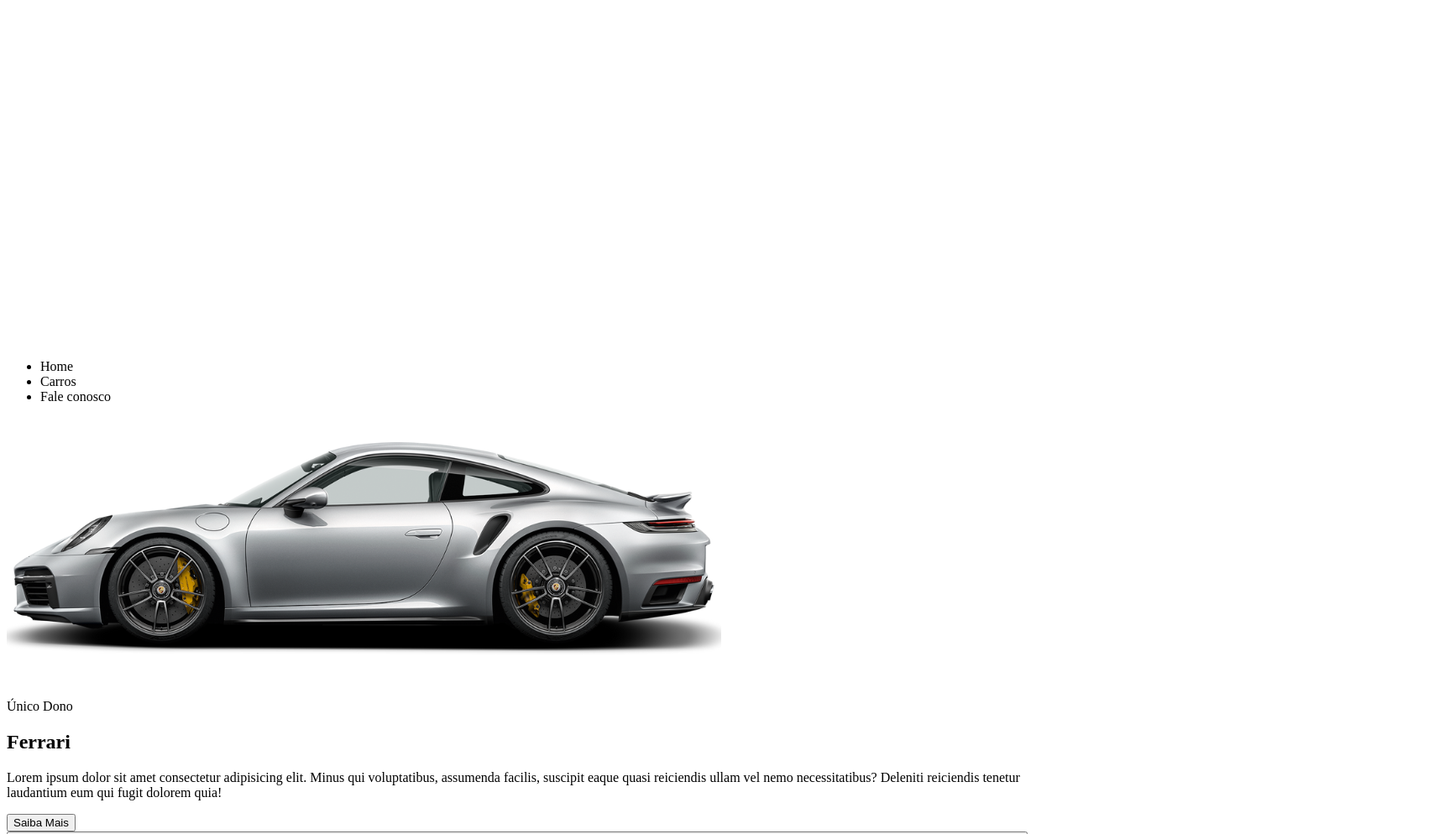
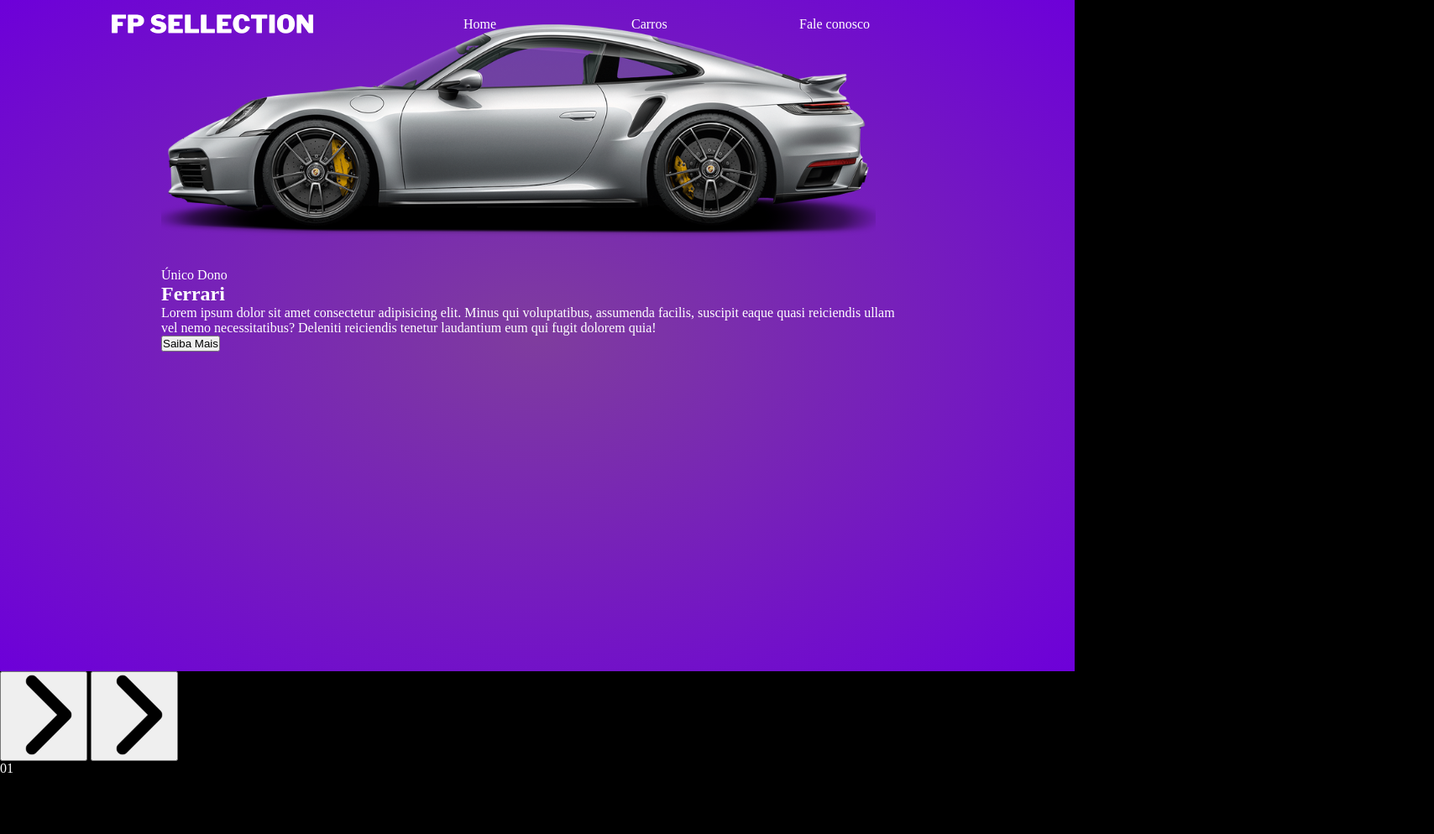
Before and after one commit to devtiagoabreu/car, a plain HTML site: page index.html in a window 1280 px wide. Shown: the top 994 px of the page at 84% size, 1708 px wide, since content can reach past the window. After the commit the page ends 925 px from the top, so only its background shows below. Drawn offline with Linux system fonts and the light colour scheme.

Commit message:
css básico

```diff
--- a/index.html
+++ b/index.html
@@ -3,6 +3,7 @@
 <head>
   <meta charset="UTF-8">
   <meta name="viewport" content="width=device-width, initial-scale=1.0">
+  <link rel="stylesheet" href="./styles/index.css">
   <title>Selecionar carro</title>
 </head>
 <body>
@@ -16,7 +17,6 @@
       </ul>
     </nav>
   </header>
-
   <section>
     <div class="list">
       <div class="item">
--- /dev/null
+++ b/styles/index.css
@@ -0,0 +1,59 @@
+* {
+  margin: 0;
+  padding: 0;
+  box-sizing: border-box;
+  list-style: none;
+}
+
+body {
+  background-color: #000;
+  color: #fff;
+  font-size: 16px;
+  overflow: hidden;
+}
+
+header {
+  position: fixed;
+  width: 80vw;
+  left: 50%;
+  transform: translateX(-50%);
+  display: grid;
+  align-items: center;
+  grid-template-columns: 1fr 600px;
+  gap: 100px;
+  z-index: 2;
+
+  & img {
+    width: 250px;
+
+  }
+
+  & nav {
+    & ul {
+      display: grid;
+      grid-template-columns: repeat(3, 200px);
+    }
+  }
+}
+
+section {
+  background-image: radial-gradient(#7f3d9e,#6d00d9);
+  height: 100vh;
+  position: relative;
+
+  & .list {
+    width: 70vw;
+    height: 100%;
+    margin: auto;
+    position: relative;
+  }
+}
+
+
+.arrows {
+  & button {
+    & img {
+      width: 100px;
+    }
+  }
+}
```
